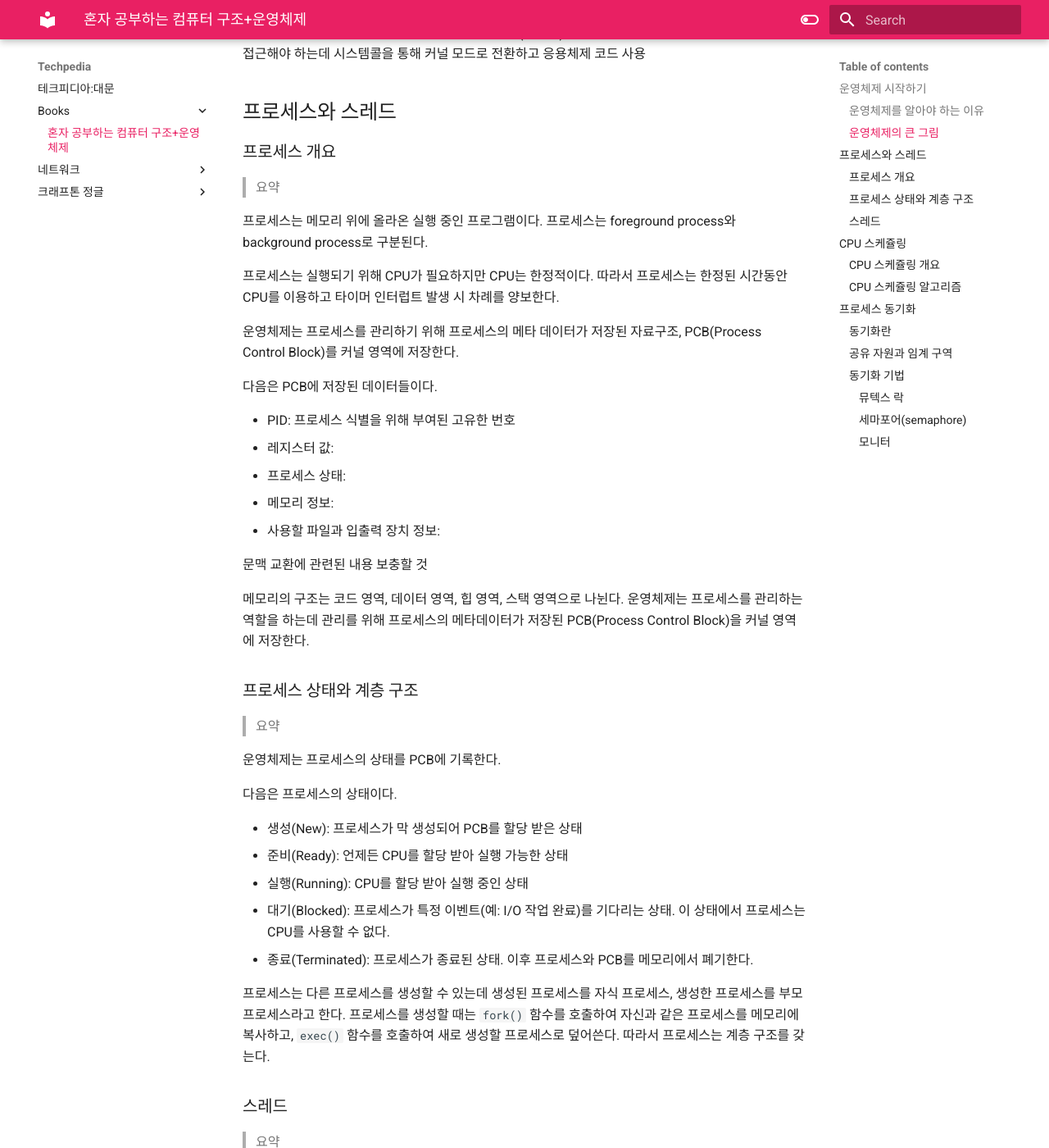
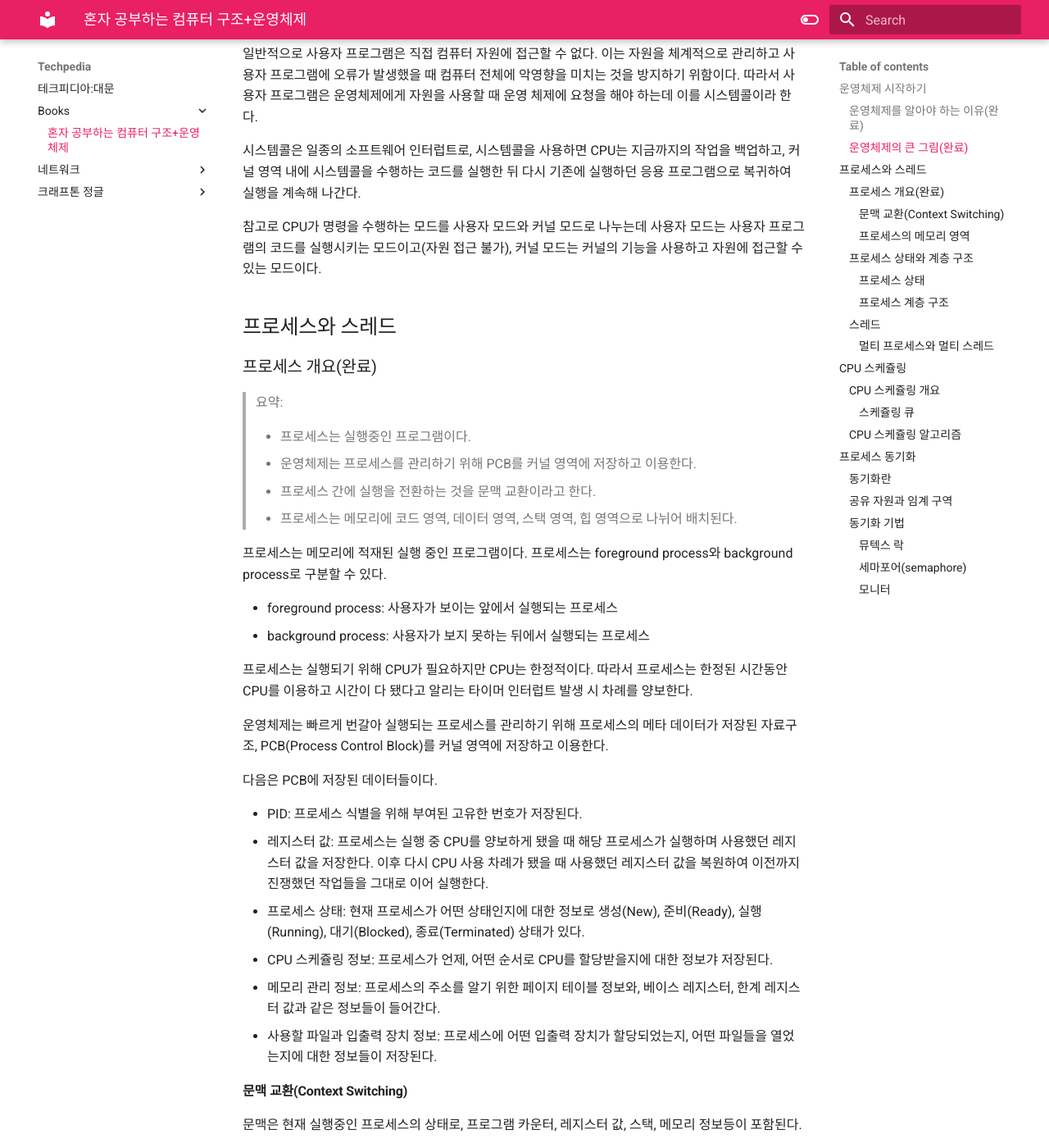
Before and after one commit to onezerokang/onezerokang.github.io, an MkDocs documentation site: the page built from docs/Books/혼자 공부하는 컴퓨터 구조+운영체제.md, in a window 1280 px wide and 1400 px high, scrolled down 807 px. Shown: the whole window at 82% size. Built offline with MkDocs 1.6.1 and Material for MkDocs 9.7.7, drawn with Linux system fonts in a browser that asks for light colours; some of the changed text lies outside the part shown.

Commit message:
운영체제 ~ 스레드 퇴고

```diff
--- a/docs/Books/혼자 공부하는 컴퓨터 구조+운영체제.md
+++ b/docs/Books/혼자 공부하는 컴퓨터 구조+운영체제.md
@@ -2,55 +2,86 @@
 
 ## 운영체제 시작하기
 
-### 운영체제를 알아야 하는 이유
+### 운영체제를 알아야 하는 이유(완료)
 
-> 요약: 하드웨어를 조작하는 운영체제를 이해하면 하드웨어와 프로그램을 더 깊이 이해하게 되고 문제 해결의 실마리를 찾을 수 있게 된다.
+> 요약: 하드웨어를 조작하는 운영체제를 이해하면 하드웨어와 프로그램을 더 깊이 이해하게 되고 문제 해결 능력이 증가한다.
 
 운영체제는 실행할 프로그램에 자원을 할당하고, 프로그램이 문제 없이 실행되도록 돕는 **프로그램**이다.
 결국 운영체제도 프로그램이기에, 운영체제는 커널 영역이라는 메모리 영역에 적재된다(반대로 응용 프로그램이 적재되는 메모리 영역을 사용자 영역이라고 한다).
 
-운영체제는 컴퓨터 하드웨어와 응용 프로그램 사이의 인터페이스 역할을 한다. 따라서 하드웨어를 조작하는 운영체제를 이해하면 하드웨어와 응용 프로그램을 더 깊이 이해하게 되고 문제 해결의 실마리를 찾을 수 있게 된다.
+운영체제는 컴퓨터 하드웨어와 응용 프로그램 사이의 인터페이스 역할을 한다.
+따라서 하드웨어를 조작하는 운영체제를 이해하면 하드웨어와 응용 프로그램을 더 깊이 이해하게 되고 문제 해결의 실마리를 찾을 수 있게 된다.
 
-예시: 운영체제가 프로세스와 스레드를 어떻게 관리하는지 이해해야 멀티 프로세스/스레드 프로그래밍을 할 수 있다.
+### 운영체제의 큰 그림(완료)
 
-### 운영체제의 큰 그림
-
-> 요약: 운영체제의 핵심은 커널이다. 응용 프로그램은 직접 CPU나 메모리 같은 리소스에 접근할 수 없다. 시스템콜을 호출하여 커널모드로 전환해야 한다.
+> 요약:
+>
+> -   운영체제의 핵심은 커널이다.
+> -   사용자 프로그램은 컴퓨터 자원에 직접 접근할 수 없기에 시스템콜을 사용해 운영 체제에 해당 작업을 처리하도록 요청한다.
+> -   시스템콜이 발생하면 CPU는 사용자 모드에서 커널 모드로 전환한다. 이후 커널 코드 실행이 끝나면 다시 사용자 모드로 전환된다.
 
 운영체제의 핵심은 커널이다. 커널은 운영체제의 핵심 기능을 담당하는데 대표적으로 자원 접근 및 할당, 프로세스 관리, 파일 시스템 관리 등을 처리한다.
 
-이중모드는 CPU가 ㅁ여렁어를 실행하는 모드를 커널 모드와 사용자 모드로 구분하는 방식이다.
+일반적으로 사용자 프로그램은 직접 컴퓨터 자원에 접근할 수 없다.
+이는 자원을 체계적으로 관리하고 사용자 프로그램에 오류가 발생했을 때 컴퓨터 전체에 악영향을 미치는 것을 방지하기 위함이다.
+따라서 사용자 프로그램은 운영체제에게 자원을 사용할 때 운영 체제에 요청을 해야 하는데 이를 시스템콜이라 한다.
 
-응용 프로그램은 직접 컴퓨터 자원에 접근할 수 없다(위험함). 따라서 응용 프로그램은 운영체제를 통해서 접근해야 하는데 시스템콜을 통해 커널 모드로 전환하고 응용체제 코드 사용
+시스템콜은 일종의 소프트웨어 인터럽트로, 시스템콜을 사용하면 CPU는 지금까지의 작업을 백업하고, 커널 영역 내에 시스템콜을 수행하는 코드를 실행한 뒤 다시 기존에 실행하던 응용 프로그램으로 복귀하여 실행을 계속해 나간다.
+
+참고로 CPU가 명령을 수행하는 모드를 사용자 모드와 커널 모드로 나누는데 사용자 모드는 사용자 프로그램의 코드를 실행시키는 모드이고(자원 접근 불가),
+커널 모드는 커널의 기능을 사용하고 자원에 접근할 수 있는 모드이다.
 
 ## 프로세스와 스레드
 
-### 프로세스 개요
+### 프로세스 개요(완료)
 
-> 요약
+> 요약:
+>
+> -   프로세스는 실행중인 프로그램이다.
+> -   운영체제는 프로세스를 관리하기 위해 PCB를 커널 영역에 저장하고 이용한다.
+> -   프로세스 간에 실행을 전환하는 것을 문맥 교환이라고 한다.
+> -   프로세스는 메모리에 코드 영역, 데이터 영역, 스택 영역, 힙 영역으로 나뉘어 배치된다.
 
-프로세스는 메모리 위에 올라온 실행 중인 프로그램이다. 프로세스는 foreground process와 background process로 구분된다.
+프로세스는 메모리에 적재된 실행 중인 프로그램이다. 프로세스는 foreground process와 background process로 구분할 수 있다.
 
-프로세스는 실행되기 위해 CPU가 필요하지만 CPU는 한정적이다. 따라서 프로세스는 한정된 시간동안 CPU를 이용하고 타이머 인터럽트 발생 시 차례를 양보한다.
+-   foreground process: 사용자가 보이는 앞에서 실행되는 프로세스
+-   background process: 사용자가 보지 못하는 뒤에서 실행되는 프로세스
 
-운영체제는 프로세스를 관리하기 위해 프로세스의 메타 데이터가 저장된 자료구조, PCB(Process Control Block)를 커널 영역에 저장한다.
+프로세스는 실행되기 위해 CPU가 필요하지만 CPU는 한정적이다.
+따라서 프로세스는 한정된 시간동안 CPU를 이용하고 시간이 다 됐다고 알리는 타이머 인터럽트 발생 시 차례를 양보한다.
+
+운영체제는 빠르게 번갈아 실행되는 프로세스를 관리하기 위해 프로세스의 메타 데이터가 저장된 자료구조, PCB(Process Control Block)를 커널 영역에 저장하고 이용한다.
 
 다음은 PCB에 저장된 데이터들이다.
 
--   PID: 프로세스 식별을 위해 부여된 고유한 번호
--   레지스터 값:
--   프로세스 상태:
--   메모리 정보:
--   사용할 파일과 입출력 장치 정보:
+-   PID: 프로세스 식별을 위해 부여된 고유한 번호가 저장된다.
+-   레지스터 값: 프로세스는 실행 중 CPU를 양보하게 됐을 때 해당 프로세스가 실행하며 사용했던 레지스터 값을 저장한다. 이후 다시 CPU 사용 차례가 됐을 때 사용했던 레지스터 값을 복원하여 이전까지 진쟁했던 작업들을 그대로 이어 실행한다.
+-   프로세스 상태: 현재 프로세스가 어떤 상태인지에 대한 정보로 생성(New), 준비(Ready), 실행(Running), 대기(Blocked), 종료(Terminated) 상태가 있다.
+-   CPU 스케쥴링 정보: 프로세스가 언제, 어떤 순서로 CPU를 할당받을지에 대한 정보갸 저장된다.
+-   메모리 관리 정보: 프로세스의 주소를 알기 위한 페이지 테이블 정보와, 베이스 레지스터, 한계 레지스터 값과 같은 정보들이 들어간다.
+-   사용할 파일과 입출력 장치 정보: 프로세스에 어떤 입출력 장치가 할당되었는지, 어떤 파일들을 열었는지에 대한 정보들이 저장된다.
 
-문맥 교환에 관련된 내용 보충할 것
+#### 문맥 교환(Context Switching)
 
-메모리의 구조는 코드 영역, 데이터 영역, 힙 영역, 스택 영역으로 나뉜다.
-운영체제는 프로세스를 관리하는 역할을 하는데 관리를 위해 프로세스의 메타데이터가 저장된 PCB(Process Control Block)을 커널 영역에 저장한다.
+문맥은 현재 실행중인 프로세스의 상태로, 프로그램 카운터, 레지스터 값, 스택, 메모리 정보등이 포함된다.
+
+문맥 교환이란 프로세스의 실행 순서가 넘어갈 때 기존 프로세스의 문맥을 PCB에 복원하고 새로운 프로세스의 문맥을 PCB로부터 복구하여 새로운 프로세스를 실행하는 것이다.
+
+문맥 교환은 여러 프로세스가 끊임없이 빠르게 번갈아가며 실행되는 원리이다.
+
+#### 프로세스의 메모리 영역
+
+사용자 메모리 영역에 저장된 프로세스는 코드 영역, 데이터 영역, 힙 영역, 스택 영역으로 나누어 저장된다.
+다음 그림은 프로세스의 메모리 영역을 나타낸다.
 
 ### 프로세스 상태와 계층 구조
 
-> 요약
+> 요약:
+>
+> -   프로세스는 빠르게 번갈아 실행되는 과정에서 생성, 준비, 실행, 대기, 종료 상태를 갖는다.
+> -   프로세스는 실행 도중 시스템콜을 통해 다른 프로세스를 생성할 수 있다.
+
+#### 프로세스 상태
 
 운영체제는 프로세스의 상태를 PCB에 기록한다.
 
@@ -62,17 +93,39 @@
 -   대기(Blocked): 프로세스가 특정 이벤트(예: I/O 작업 완료)를 기다리는 상태. 이 상태에서 프로세스는 CPU를 사용할 수 없다.
 -   종료(Terminated): 프로세스가 종료된 상태. 이후 프로세스와 PCB를 메모리에서 폐기한다.
 
-프로세스는 다른 프로세스를 생성할 수 있는데 생성된 프로세스를 자식 프로세스, 생성한 프로세스를 부모 프로세스라고 한다.
-프로세스를 생성할 때는 `fork()` 함수를 호출하여 자신과 같은 프로세스를 메모리에 복사하고, `exec()` 함수를 호출하여 새로 생성할 프로세스로 덮어쓴다.
-따라서 프로세스는 계층 구조를 갖는다.
+#### 프로세스 계층 구조
+
+프로세스는 실행 중 시스템콜을 통해 다른 프로세스를 생성할 수 있는데 생성된 프로세스를 자식 프로세스, 생성한 프로세스를 부모 프로세스라고 한다. 이런 과정을 도표로 그리면 아래와 같은 트리구조를 띄는데, 이를 프로세스 계층 구조라고 한다.
+
+다음은 프로세스가 자식 프로세스를 생성하는 과정이다.
+
+1. `fork()` 함수를 호출하여 자신의 복사본을 자식 프로세스로 생성한다.
+2. `exec()` 함수를 호출하여 자신의 메모리 공간을 다른 프로그램으로 교체한다.
 
 ### 스레드
 
 > 요약
+>
+> -   스레드란 프로세스 내의 실행 흐름 단위이다.
+> -   스레드는 프로세스의 자원을 공유하기에 멀티프로세스 간 통신보다 스레드 간 통신이 빠르고 간단하다(하지만 동기화 및 데드락 같은 복잡한 이슈를 주의해야 한다.)
 
-스레드는 프로세스 내의 실행흐름이다.
+스레드는 프로세스 내의 실행흐름의 단위로 하나의 프로세스는 하나 이상의 스레드를 갖는다. 스레드는 프로세스 자원을 공유한채 실행에 필요한 최소한의 데이터만을 갖고 실행된다.
+
+다음은 스레드의 구성 요소이다.
+
+-   스레드 ID
+-   프로그램 카운터를 비롯한 레지스터 값
+-   스택
+
 초기에는 여러 작업을 할 때 멀티 프로세스를 사용했지만 자원을 공유하지 않기 때문에 문맥 교환(context switch) 오버 헤드 발생
 스레드는 프로세스 내부에 존재하기 떄문에 자원을 공유한다.
+
+#### 멀티 프로세스와 멀티 스레드
+
+-   멀티 프로세스: 여러 프로세스를 동시에 실행하는 것
+-   멀티 스레드: 여러 스레드를 동시에 실행하는 것
+
+스레드는 스택, 레지스터 값, 스레드 ID 값만 다르고 같은 프로세스 자원을 공유하기 때문에 협력과 통신에 유리하다. 하지만 자원을 공유한다는 특징으로 인해 하나의 스레드에 문제가 생기면 프로세스 전체에 문제가 생길 수 있다.
 
 ## CPU 스케쥴링
 
@@ -80,7 +133,15 @@
 
 > 요약
 
-CPU 스케쥴링이란 프로세스와 스레드에게 CPU 자원을 할당하는 것.
+CPU 스케쥴링이란 운영체제가 다수의 프로세스 혹은 스레드 중에서 어떤 것에 다음 CPU 자원을 할당할지 결정하는 과정이다.
+
+운영체제는 PCB에 프로세스 우선순위를 저장하고 우선순위가 높은 순서대로 CPU 자원을 할당한다.
+
+#### 스케쥴링 큐
+
+스케쥴링 큐란 자원 이용을 원하는 프로세스가 큐에 들어가 줄서는 것을 의미한다. 프로세스에 자원을 할당할 때마다 CPU가 모든 PCB를 탐색하여 우선 순위가 가장 높은 프로세스를 찾는 것은 비효율적이다.
+
+따라서 스케쥴링 큐를 구현하고 프로세스의 우선순위를 관리한다.
 
 ### CPU 스케쥴링 알고리즘
 
```
